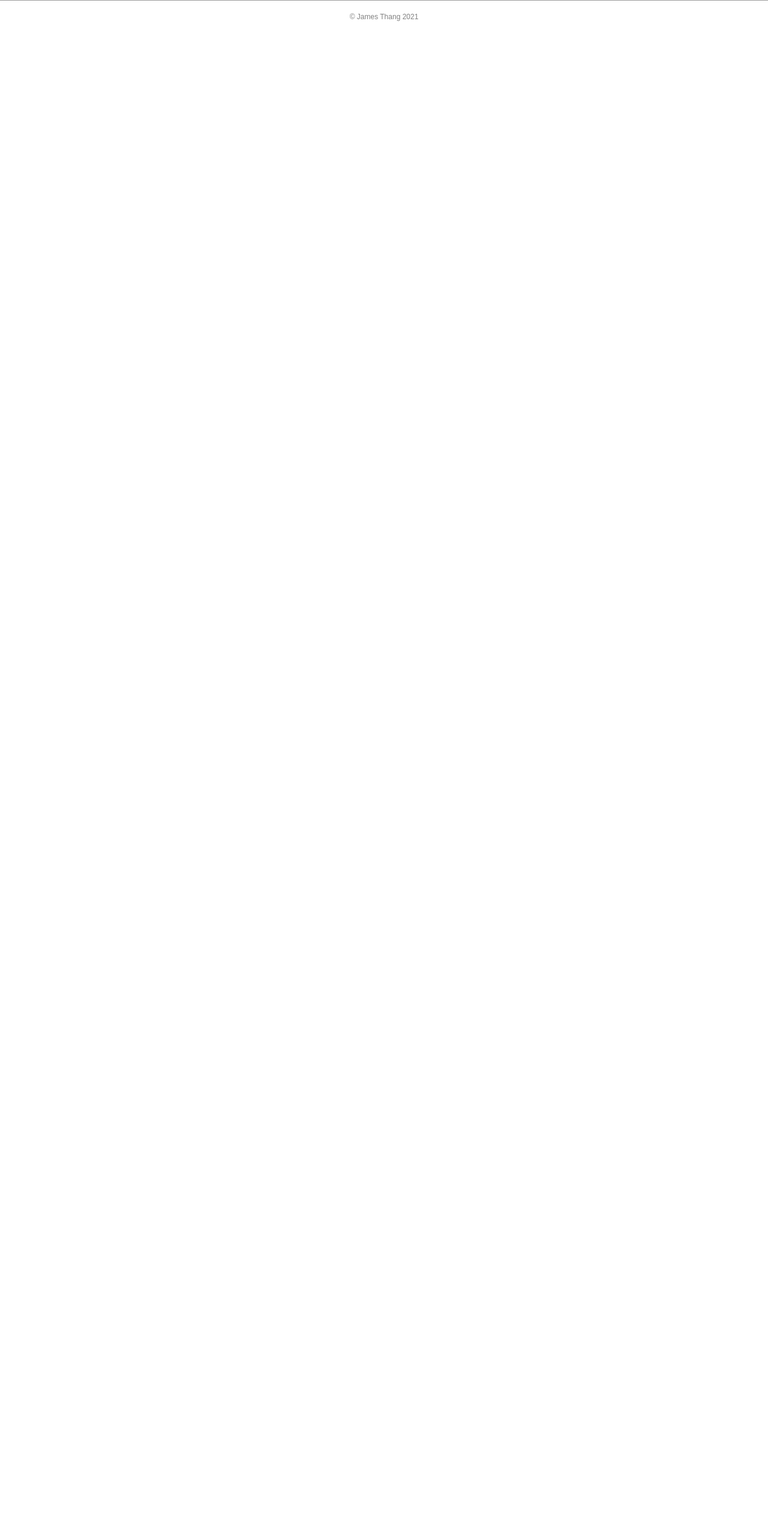
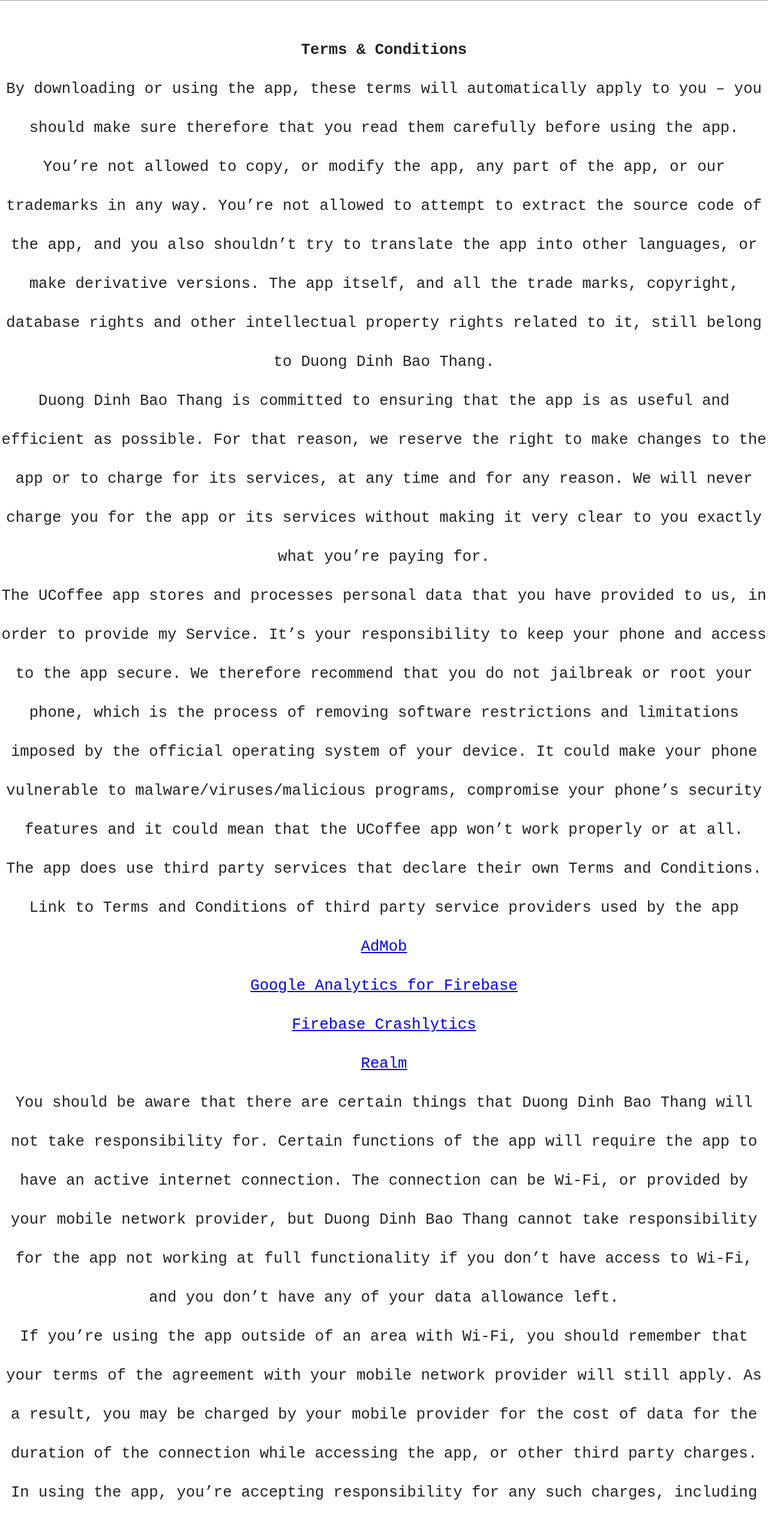
Before and after one commit to Enryun/personalFinance, a React (Create React App) app: page /policy/ucoffee-eula in a window 1280 px wide. Shown: the part 49-2588 px from the top of the page at 60% size. Before the commit the page ends 800 px from the top, so only its background shows below. Built offline with nearby package versions, Linux system fonts and the light colour scheme.

Commit message:
adding Term and Service for UCoffee

```diff
--- a/src/App.js
+++ b/src/App.js
@@ -17,6 +17,7 @@
 import POS_remote from './Pages/AppIntroduction/POS/POS_remote'
 import CoffeeReport from './Pages/PolicyPage/coffee_report'
 import UCoffee from './Pages/PolicyPage/u_coffee'
+import CoffeeReportEULA from './Pages/PolicyPage/coffee_report_eula.jsx'
 
 
 function App() {
@@ -37,6 +38,7 @@
       <Route exact path='/ucoffee-remote' component={POS_remote} />
       <Route exact path='/policy/coffee-report' component={CoffeeReport} />
       <Route exact path='/policy/ucoffee' component={UCoffee} />
+      <Route exact path='/policy/ucoffee-eula' component={CoffeeReportEULA} />
       <Footer />
     </div>
   );
--- a/src/Pages/AppIntroduction/POS/POS_remote.jsx
+++ b/src/Pages/AppIntroduction/POS/POS_remote.jsx
@@ -52,7 +52,7 @@
 
             <div className="pos-foot">
                 <h3>Download on Appstore!</h3>
-                <a href="https://apps.apple.com/app/id1529449644?fbclid=IwAR2I0YNm3eYD8i6E-y2pQWpGnGtfaMNTA5EjsqgM5REU3MRlyN-Lq29nKQY" target="_blank" rel="noopener noreferrer">
+                <a href="https://apps.apple.com/us/app/coffee-record/id1549652430" target="_blank" rel="noopener noreferrer">
                     <img className="appstore" alt="AppStore" src={appstore}/>
                 </a>
             </div>
--- a/src/Pages/PolicyList/PolicyList.jsx
+++ b/src/Pages/PolicyList/PolicyList.jsx
@@ -10,6 +10,7 @@
                 <li><Link className='navItem' to='/policy/finance-advisor'>Finance Advisor</Link></li>
                 <li><Link className='navItem' to='/policy/ucoffee'>UCoffee</Link></li>
                 <li><Link className='navItem' to='/policy/coffee-report'>Coffee Report</Link></li>
+                <li><Link className='navItem' to='/policy/ucoffee-eula'>Coffee Report Term and Conditions</Link></li>
             </ul>
         </div>
     )
--- /dev/null
+++ b/src/Pages/PolicyPage/coffee_report_eula.jsx
@@ -0,0 +1,121 @@
+import React from "react";
+import "./policy.scss";
+
+const CoffeeReportEULA = () => {
+  return (
+    <div className="policy">
+      <strong>Terms &amp; Conditions</strong>{" "}
+      <p>
+                  By downloading or using the app, these terms will
+                  automatically apply to you – you should make sure therefore
+                  that you read them carefully before using the app. You’re not
+                  allowed to copy, or modify the app, any part of the app, or
+                  our trademarks in any way. You’re not allowed to attempt to
+                  extract the source code of the app, and you also shouldn’t try
+                  to translate the app into other languages, or make derivative
+                  versions. The app itself, and all the trade marks, copyright,
+                  database rights and other intellectual property rights related
+                  to it, still belong to Duong Dinh Bao Thang.
+                </p> <p>
+                  Duong Dinh Bao Thang is committed to ensuring that the app is
+                  as useful and efficient as possible. For that reason, we
+                  reserve the right to make changes to the app or to charge for
+                  its services, at any time and for any reason. We will never
+                  charge you for the app or its services without making it very
+                  clear to you exactly what you’re paying for.
+                </p> <p>
+                  The UCoffee app stores and processes personal data that
+                  you have provided to us, in order to provide my
+                  Service. It’s your responsibility to keep your phone and
+                  access to the app secure. We therefore recommend that you do
+                  not jailbreak or root your phone, which is the process of
+                  removing software restrictions and limitations imposed by the
+                  official operating system of your device. It could make your
+                  phone vulnerable to malware/viruses/malicious programs,
+                  compromise your phone’s security features and it could mean
+                  that the UCoffee app won’t work properly or at all.
+                </p> <div><p>
+                    The app does use third party services that declare their own
+                    Terms and Conditions.
+                  </p> <p>
+                    Link to Terms and Conditions of third party service
+                    providers used by the app
+                  </p>
+                    <ul>
+                        <li><a href="https://developers.google.com/admob/terms" target="_blank" rel="noopener noreferrer">AdMob</a></li>
+                        <li><a href="https://firebase.google.com/terms/analytics" target="_blank" rel="noopener noreferrer">Google Analytics for Firebase</a></li>
+                        <li><a href="https://firebase.google.com/terms/crashlytics" target="_blank" rel="noopener noreferrer">Firebase Crashlytics</a></li>
+                        <li><a href="https://realm.io/assets/legal/realm-terms-and-conditions.pdf" target="_blank" rel="noopener noreferrer">Realm</a></li>
+                    </ul>
+                    </div> <p>
+                  You should be aware that there are certain things that
+                  Duong Dinh Bao Thang will not take responsibility for. Certain
+                  functions of the app will require the app to have an active
+                  internet connection. The connection can be Wi-Fi, or provided
+                  by your mobile network provider, but Duong Dinh Bao Thang
+                  cannot take responsibility for the app not working at full
+                  functionality if you don’t have access to Wi-Fi, and you don’t
+                  have any of your data allowance left.
+                </p> <p></p> <p>
+                  If you’re using the app outside of an area with Wi-Fi, you
+                  should remember that your terms of the agreement with your
+                  mobile network provider will still apply. As a result, you may
+                  be charged by your mobile provider for the cost of data for
+                  the duration of the connection while accessing the app, or
+                  other third party charges. In using the app, you’re accepting
+                  responsibility for any such charges, including roaming data
+                  charges if you use the app outside of your home territory
+                  (i.e. region or country) without turning off data roaming. If
+                  you are not the bill payer for the device on which you’re
+                  using the app, please be aware that we assume that you have
+                  received permission from the bill payer for using the app.
+                </p> <p>
+                  Along the same lines, Duong Dinh Bao Thang cannot always take
+                  responsibility for the way you use the app i.e. You need to
+                  make sure that your device stays charged – if it runs out of
+                  battery and you can’t turn it on to avail the Service,
+                  Duong Dinh Bao Thang cannot accept responsibility.
+                </p> <p>
+                  With respect to Duong Dinh Bao Thang’s responsibility for your
+                  use of the app, when you’re using the app, it’s important to
+                  bear in mind that although we endeavour to ensure that it is
+                  updated and correct at all times, we do rely on third parties
+                  to provide information to us so that we can make it available
+                  to you. Duong Dinh Bao Thang accepts no liability for any
+                  loss, direct or indirect, you experience as a result of
+                  relying wholly on this functionality of the app.
+                </p> <p>
+                  At some point, we may wish to update the app. The app is
+                  currently available on iOS – the requirements for
+                  system(and for any additional systems we
+                  decide to extend the availability of the app to) may change,
+                  and you’ll need to download the updates if you want to keep
+                  using the app. Duong Dinh Bao Thang does not promise that it
+                  will always update the app so that it is relevant to you
+                  and/or works with the iOS version that you have
+                  installed on your device. However, you promise to always
+                  accept updates to the application when offered to you, We may
+                  also wish to stop providing the app, and may terminate use of
+                  it at any time without giving notice of termination to you.
+                  Unless we tell you otherwise, upon any termination, (a) the
+                  rights and licenses granted to you in these terms will end;
+                  (b) you must stop using the app, and (if needed) delete it
+                  from your device.
+                </p> <p><strong>Changes to This Terms and Conditions</strong></p> <p>
+                  I may update our Terms and Conditions
+                  from time to time. Thus, you are advised to review this page
+                  periodically for any changes. I will
+                  notify you of any changes by posting the new Terms and
+                  Conditions on this page.
+                </p> <p>
+                  These terms and conditions are effective as of 2021-01-19
+                </p> <p><strong>Contact Us</strong></p> <p>
+                  If you have any questions or suggestions about my
+                  Terms and Conditions, do not hesitate to contact me
+                  at jamesthang1996@gmail.com.
+                </p> <p>This Terms and Conditions page was generated by <a href="https://app-privacy-policy-generator.nisrulz.com/" target="_blank" rel="noopener noreferrer">App Privacy Policy Generator</a></p>
+    </div>
+  );
+};
+
+export default CoffeeReportEULA;
```
